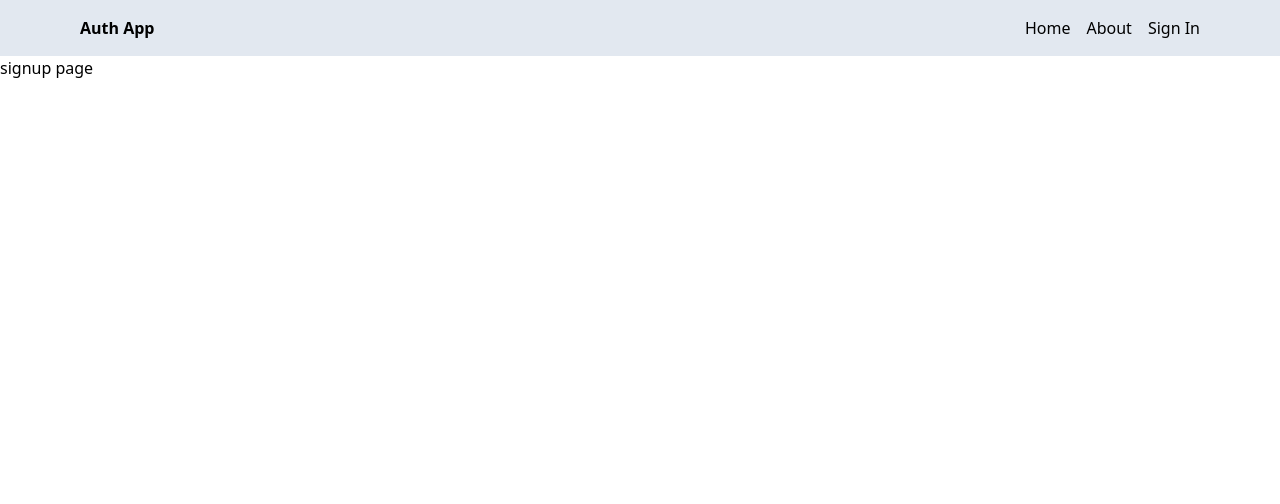
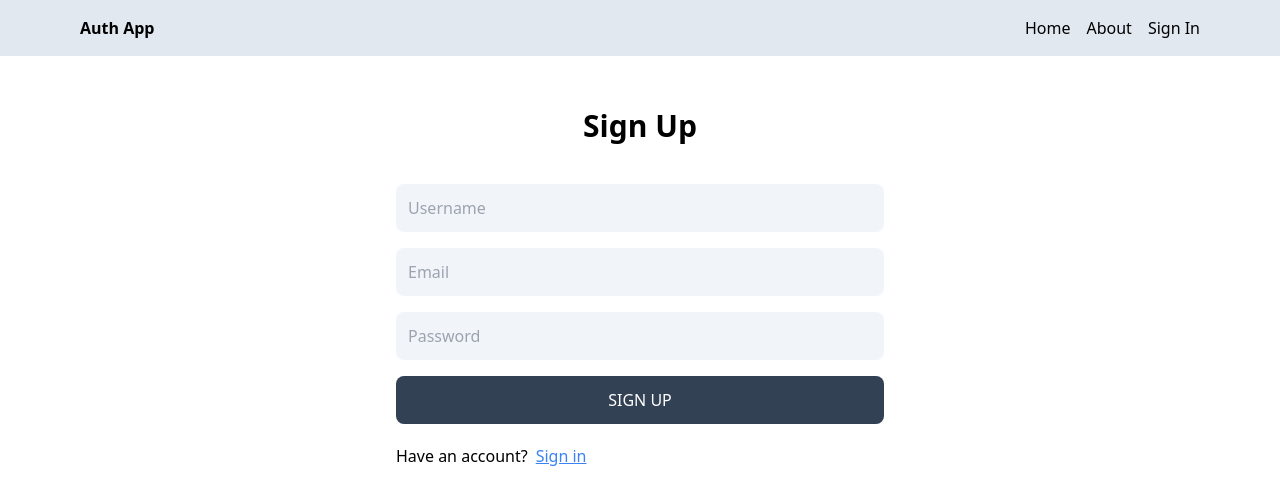
Before and after one commit to JerryDoran/mern-auth-template, a React (Vite) app in the folder client/: page /sign-up in a window 1280 px wide. Shown: the top 504 px of the page. Built offline with nearby package versions, Linux system fonts and the light colour scheme.

Commit message:
created signup page

```diff
--- a/client/src/pages/signup.jsx
+++ b/client/src/pages/signup.jsx
@@ -1,3 +1,38 @@
+import { Link } from 'react-router-dom';
+
 export default function SignUpPage() {
-  return <div>signup page</div>;
+  return (
+    <div className='p-3 max-w-lg mx-auto'>
+      <h1 className='text-3xl text-center font-semibold my-10'>Sign Up</h1>
+      <form className='flex flex-col gap-4'>
+        <input
+          type='text'
+          placeholder='Username'
+          id='username'
+          className='bg-slate-100 p-3 rounded-lg'
+        />
+        <input
+          type='email'
+          placeholder='Email'
+          id='email'
+          className='bg-slate-100 p-3 rounded-lg'
+        />
+        <input
+          type='password'
+          placeholder='Password'
+          id='password'
+          className='bg-slate-100 p-3 rounded-lg'
+        />
+        <button className='bg-slate-700 text-white p-3 rounded-lg uppercase transition duration-250 hover:opacity-95 disabled:opacity-80'>
+          Sign Up
+        </button>
+      </form>
+      <div className='flex gap-2 mt-5'>
+        <p>Have an account?</p>
+        <Link to='/sign-in'>
+          <span className='text-blue-500 underline'>Sign in</span>
+        </Link>
+      </div>
+    </div>
+  );
 }
```
